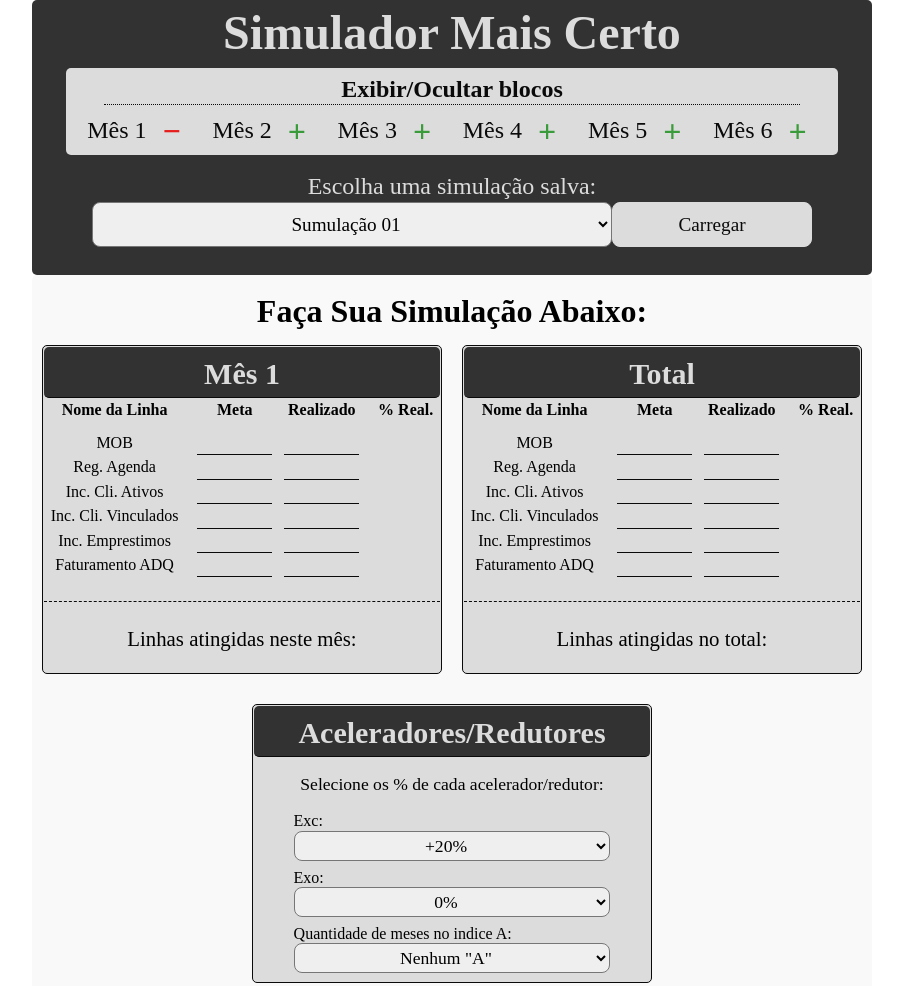
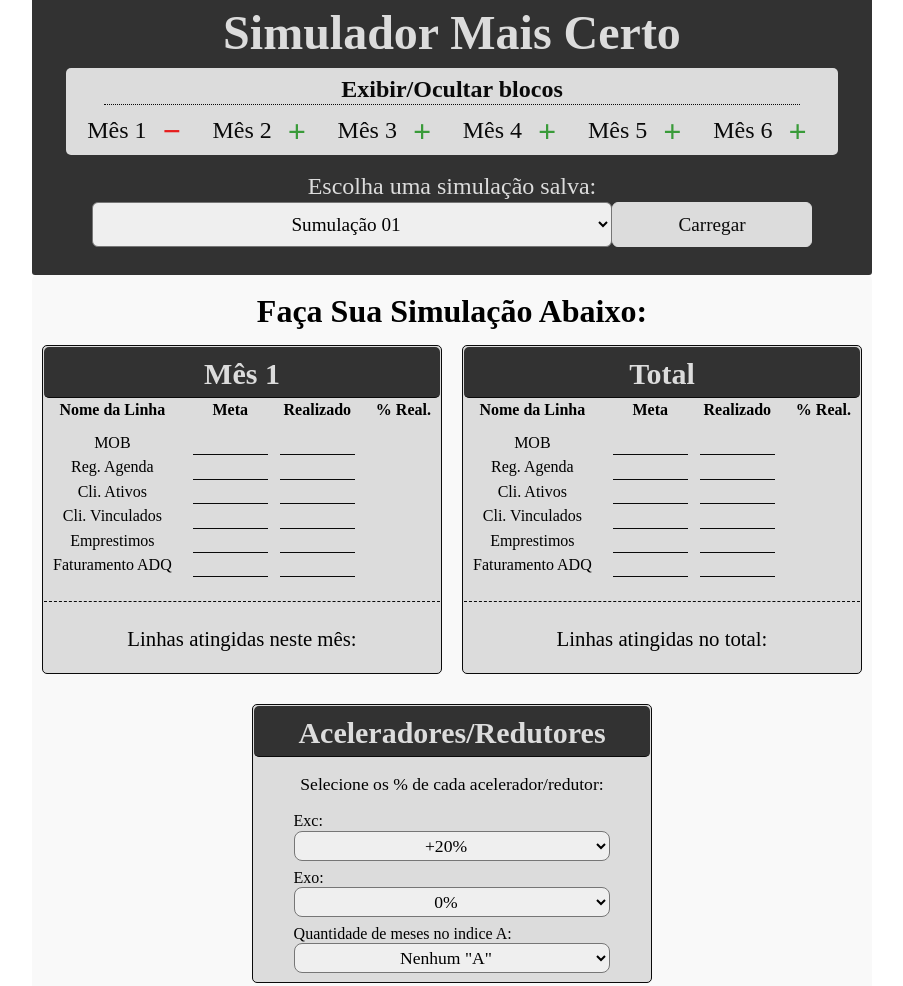
Before and after one commit to LuizFelipeSacardo/simulador-mais-certo-e2-2022, a plain HTML site: page index.html in a window 1280 px wide. Shown: the top 986 px of the page, without its empty margins (188-1091 px from the left). Drawn offline with Linux system fonts and the light colour scheme.

Commit message:
Small layout changes

```diff
--- a/assets/css/footer.css
+++ b/assets/css/footer.css
@@ -1,7 +1,7 @@
 .footer{
   background-color: var(--background-color-02);
   height: 60px;
-  border-radius: 5px;
+  border-radius: 3px 3px 0 0;
   max-width: 840px;
 }
 
--- a/assets/css/header.css
+++ b/assets/css/header.css
@@ -3,7 +3,7 @@
   padding-bottom: 1px;
   max-width: 840px;
   margin: auto;
-  border-radius: 5px;
+  border-radius: 0 0 3px 3px;
 }
 
 /*menu*/
@@ -153,7 +153,7 @@
   margin-bottom: 12px;
   text-align: center;
   font-size: 1.2rem;
-  border-radius: 8px;
+  border-radius: 6px;
 }
 
 .button-small{
@@ -162,7 +162,7 @@
   height: 40px;
   width: 25%;
   border: 1px solid var(--text-color-01);
-  border-radius: 8px;
+  border-radius: 6px;
   font-size: 1.2rem;
 }
 
--- a/index.html
+++ b/index.html
@@ -108,17 +108,17 @@
         <input class="card-body__done" type="number">
         <span class="card-body__done-percentage"></span>
 
-        <span class="card-body__name">Inc. Cli. Ativos</span>
+        <span class="card-body__name">Cli. Ativos</span>
         <input class="card-body__goal" type="number">
         <input class="card-body__done" type="number">
         <span class="card-body__done-percentage"></span>
 
-        <span class="card-body__name">Inc. Cli. Vinculados</span>
+        <span class="card-body__name">Cli. Vinculados</span>
         <input class="card-body__goal" type="number">
         <input class="card-body__done" type="number">
         <span class="card-body__done-percentage"></span>
 
-        <span class="card-body__name">Inc. Emprestimos</span>
+        <span class="card-body__name">Emprestimos</span>
         <input class="card-body__goal" type="number">
         <input class="card-body__done" type="number">
         <span class="card-body__done-percentage"></span>
@@ -149,17 +149,17 @@
         <input class="card-body__done" type="number"">
         <span class="card-body__done-percentage"></span>
 
-        <span class="card-body__name">Inc. Cli. Ativos</span>
+        <span class="card-body__name">Cli. Ativos</span>
         <input class="card-body__goal" type="number"">
         <input class="card-body__done" type="number"">
         <span class="card-body__done-percentage"></span>
 
-        <span class="card-body__name">Inc. Cli. Vinculados</span>
+        <span class="card-body__name">Cli. Vinculados</span>
         <input class="card-body__goal" type="number"">
         <input class="card-body__done" type="number"">
         <span class="card-body__done-percentage"></span>
 
-        <span class="card-body__name">Inc. Emprestimos</span>
+        <span class="card-body__name">Emprestimos</span>
         <input class="card-body__goal" type="number"">
         <input class="card-body__done" type="number"">
         <span class="card-body__done-percentage"></span>
@@ -190,17 +190,17 @@
         <input class="card-body__done" type="number">
         <span class="card-body__done-percentage"></span>
 
-        <span class="card-body__name">Inc. Cli. Ativos</span>
+        <span class="card-body__name">Cli. Ativos</span>
         <input class="card-body__goal" type="number">
         <input class="card-body__done" type="number">
         <span class="card-body__done-percentage"></span>
 
-        <span class="card-body__name">Inc. Cli. Vinculados</span>
+        <span class="card-body__name">Cli. Vinculados</span>
         <input class="card-body__goal" type="number">
         <input class="card-body__done" type="number">
         <span class="card-body__done-percentage"></span>
 
-        <span class="card-body__name">Inc. Emprestimos</span>
+        <span class="card-body__name">Emprestimos</span>
         <input class="card-body__goal" type="number">
         <input class="card-body__done" type="number">
         <span class="card-body__done-percentage"></span>
@@ -231,17 +231,17 @@
         <input class="card-body__done" type="number">
         <span class="card-body__done-percentage"></span>
 
-        <span class="card-body__name">Inc. Cli. Ativos</span>
+        <span class="card-body__name">Cli. Ativos</span>
         <input class="card-body__goal" type="number">
         <input class="card-body__done" type="number">
         <span class="card-body__done-percentage"></span>
 
-        <span class="card-body__name">Inc. Cli. Vinculados</span>
+        <span class="card-body__name">Cli. Vinculados</span>
         <input class="card-body__goal" type="number">
         <input class="card-body__done" type="number">
         <span class="card-body__done-percentage"></span>
 
-        <span class="card-body__name">Inc. Emprestimos</span>
+        <span class="card-body__name">Emprestimos</span>
         <input class="card-body__goal" type="number">
         <input class="card-body__done" type="number">
         <span class="card-body__done-percentage"></span>
@@ -272,17 +272,17 @@
         <input class="card-body__done" type="number">
         <span class="card-body__done-percentage"></span>
 
-        <span class="card-body__name">Inc. Cli. Ativos</span>
+        <span class="card-body__name">Cli. Ativos</span>
         <input class="card-body__goal" type="number">
         <input class="card-body__done" type="number">
         <span class="card-body__done-percentage"></span>
 
-        <span class="card-body__name">Inc. Cli. Vinculados</span>
+        <span class="card-body__name">Cli. Vinculados</span>
         <input class="card-body__goal" type="number">
         <input class="card-body__done" type="number">
         <span class="card-body__done-percentage"></span>
 
-        <span class="card-body__name">Inc. Emprestimos</span>
+        <span class="card-body__name">Emprestimos</span>
         <input class="card-body__goal" type="number">
         <input class="card-body__done" type="number">
         <span class="card-body__done-percentage"></span>
@@ -313,17 +313,17 @@
         <input class="card-body__done" type="number">
         <span class="card-body__done-percentage"></span>
 
-        <span class="card-body__name">Inc. Cli. Ativos</span>
+        <span class="card-body__name">Cli. Ativos</span>
         <input class="card-body__goal" type="number">
         <input class="card-body__done" type="number">
         <span class="card-body__done-percentage"></span>
 
-        <span class="card-body__name">Inc. Cli. Vinculados</span>
+        <span class="card-body__name">Cli. Vinculados</span>
         <input class="card-body__goal" type="number">
         <input class="card-body__done" type="number">
         <span class="card-body__done-percentage"></span>
 
-        <span class="card-body__name">Inc. Emprestimos</span>
+        <span class="card-body__name">Emprestimos</span>
         <input class="card-body__goal" type="number">
         <input class="card-body__done" type="number">
         <span class="card-body__done-percentage"></span>
@@ -354,17 +354,17 @@
         <input class="card-body__done" type="number" readonly>
         <span class="card-body__done-percentage"></span>
 
-        <span class="card-body__name">Inc. Cli. Ativos</span>
+        <span class="card-body__name">Cli. Ativos</span>
         <input class="card-body__goal" type="number" readonly>
         <input class="card-body__done" type="number" readonly>
         <span class="card-body__done-percentage"></span>
 
-        <span class="card-body__name">Inc. Cli. Vinculados</span>
+        <span class="card-body__name">Cli. Vinculados</span>
         <input class="card-body__goal" type="number"readonly>
         <input class="card-body__done" type="number" readonly>
         <span class="card-body__done-percentage"></span>
 
-        <span class="card-body__name">Inc. Emprestimos</span>
+        <span class="card-body__name">Emprestimos</span>
         <input class="card-body__goal" type="number" readonly>
         <input class="card-body__done" type="number" readonly>
         <span class="card-body__done-percentage"></span>
```
